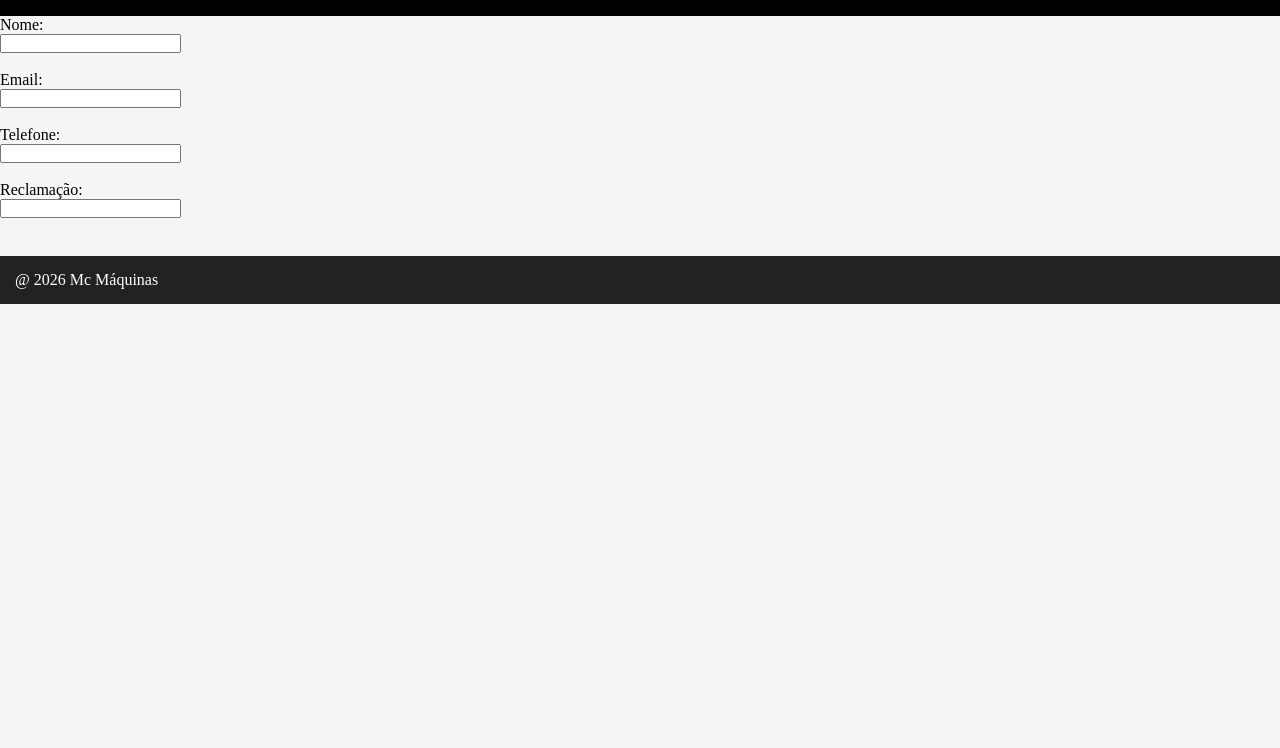
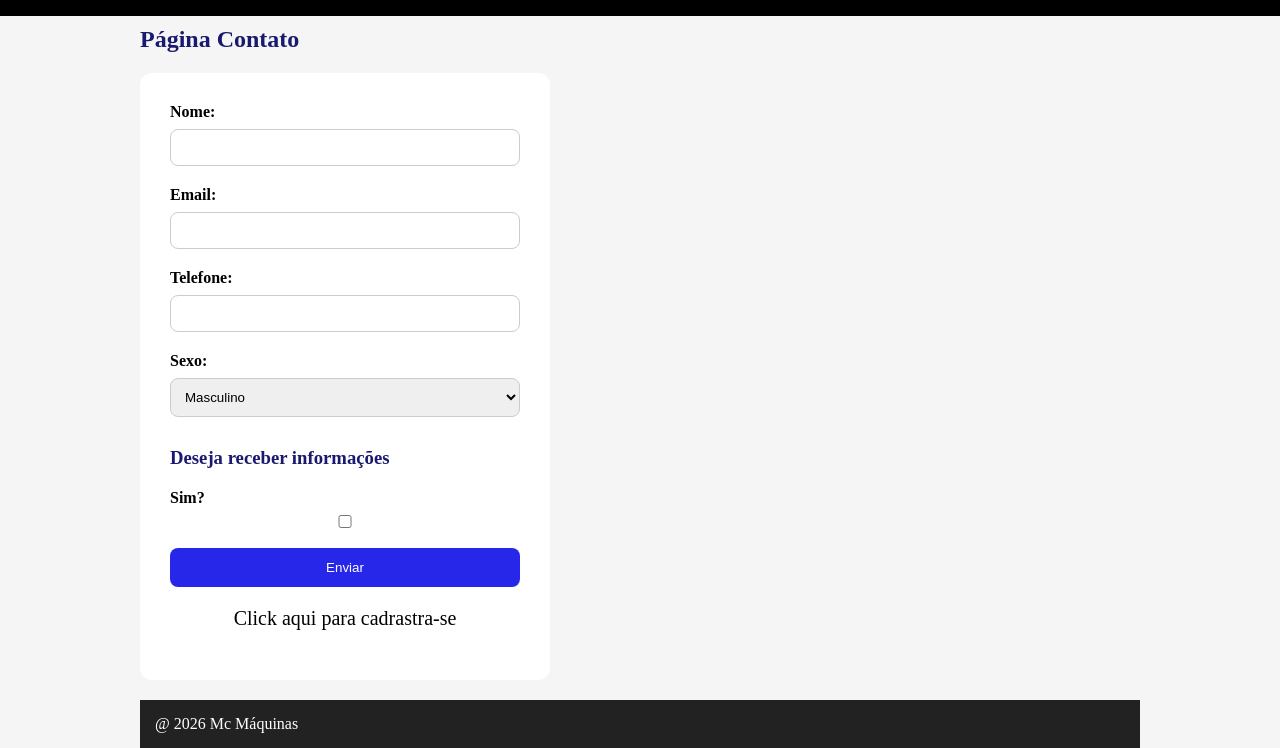
Before and after one commit to lennonsjm/curso-fullstack, a plain HTML site: page contato.html in a window 1280 px wide. Shown: the part 84-832 px from the top of the page. Before the commit the page ends 800 px from the top, so only its background shows below. Drawn offline with Linux system fonts and the light colour scheme.

Commit message:
criação da pagina cadastro

```diff
--- a/CSS/style.css
+++ b/CSS/style.css
@@ -68,9 +68,7 @@ header  ul a:hover{
     width: 100%;
 }
 
-.carrosel article img{
 
-}
 
 .cards{
     display: flex;
@@ -148,3 +146,61 @@ footer{
     padding: 20px;
     line-height: 21px;
 }
+
+
+/* Formulário */
+form {
+  background-color: #fff;
+  padding: 30px;
+  border-radius: 12px;
+  width: 350px;
+}
+
+form .form-group {
+  display: flex;
+  flex-direction: column;
+  margin-bottom: 20px;
+}
+
+form label {
+  margin-bottom: 8px;
+  font-weight: bold;
+}
+
+form input,
+form select {
+  padding: 10px;
+  border: 1px solid #ccc;
+  border-radius: 8px;
+}
+
+form .titulo-checkbox {
+  font-size: 16px;
+  margin-bottom: 10px;
+}
+
+form button {
+  padding: 12px;
+  border: none;
+  border-radius: 8px;
+  background-color: rgb(39, 39, 234);
+  color: white;
+  cursor: pointer;
+}
+
+.inCadrastro{
+    display: flex;
+    justify-content: center;
+    text-decoration: none;
+
+    font-size: 20px;
+    color: #000;
+}
+
+.inCadrastro:hover{
+    cursor: pointer;
+    text-decoration: underline;
+    font-size: 25px;
+    color: blue;
+
+}
--- a/contato.html
+++ b/contato.html
@@ -1,10 +1,10 @@
-<!DOCTYPE html>
+<!doctype html>
 <html lang="pt-br">
   <head>
-    <meta charset="UTF-8">
-    <meta name="viewport" content="width=device-width, initial-scale=1.0">
+    <meta charset="UTF-8" />
+    <meta name="viewport" content="width=device-width, initial-scale=1.0" />
     <title>MC Máquinas</title>
-    <link rel="stylesheet" href="/CSS/style.css">
+    <link rel="stylesheet" href="/CSS/style.css" />
   </head>
   <body>
     <div class="container">
@@ -20,18 +20,46 @@
           </nav>
         </section>
       </header>
-<main>
+      <main class="contentMain paginaSobre">
         <section>
+          <h1>Página Contato</h1>
           <form>
             <article class="form-group">
-<label for="nome">Nome:</label><br>
-<input type="text" for="nome" id="nome"><br><br>
-<label for="email">Email:</label><br>
-<input type="text" for="email" id="email"><br><br>
-<label for="telefone">Telefone:</label><br>
-<input type="tel" id="telefone"><br><br>
-<label for="reclamacao">Reclamação:</label><br>
-<input type="text" for="text" id="reclamacao"><br><br>
+              <label for="nome">Nome: </label>
+
+              <input type="text" for="nome" id="nome" />
+            </article>
+            <article class="form-group">
+              <label for="email">Email: </label>
+              <input type="text" for="email" id="email" />
+            </article>
+
+            <article class="form-group">
+              <label for="telefone">Telefone: </label>
+              <input type="tel" id="telefone" />
+            </article>
+
+            <article class="form-group">
+              <label for="sexo">Sexo: </label>
+
+              <select name="sexo" id="sexo">
+                <option value="m">Masculino</option>
+                <option value="F">Feminino</option>
+              </select>
+            </article>
+
+            <article class="form-group">
+              <h1>Deseja receber informações</h1>
+              <label for="s">Sim? </label>
+              <input type="checkbox" id="s" />
+            </article>
+
+            <article class="form-group">
+              <button>Enviar</button>
+            </article>
+
+            <article class="form-group">
+                <a class="inCadrastro" href="/cadrastro.html">Click aqui para cadrastra-se</a>
             </article>
           </form>
         </section>
@@ -40,7 +68,6 @@
           <p>@ 2026 Mc Máquinas</p>
         </footer>
       </main>
-
     </div>
     <script src="/js/script.js"></script>
   </body>
```
Also changed, not shown: cadastro.html (added, +52 -0 lines). Lines whose indentation alone changed are shown as unchanged.
